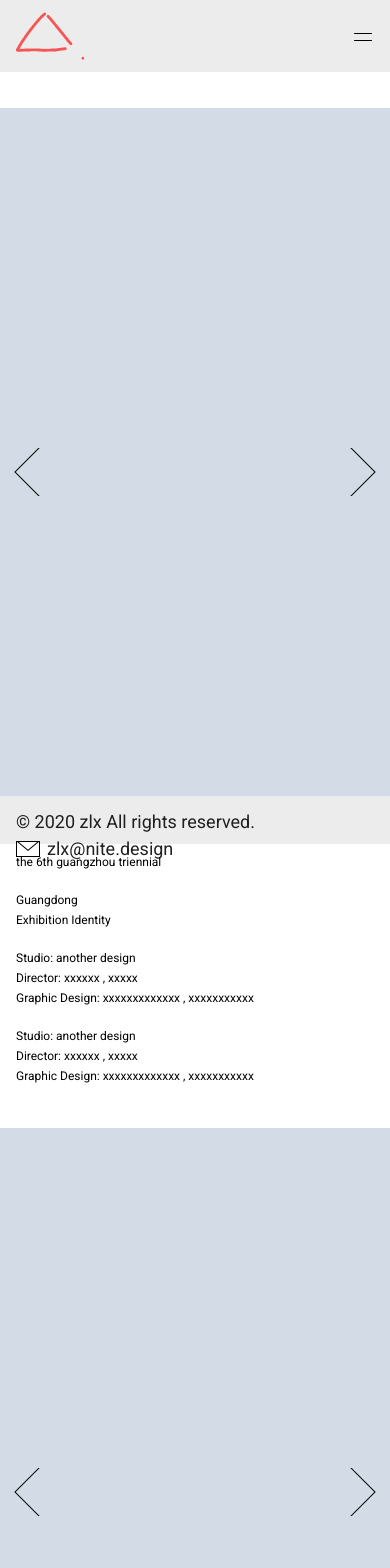
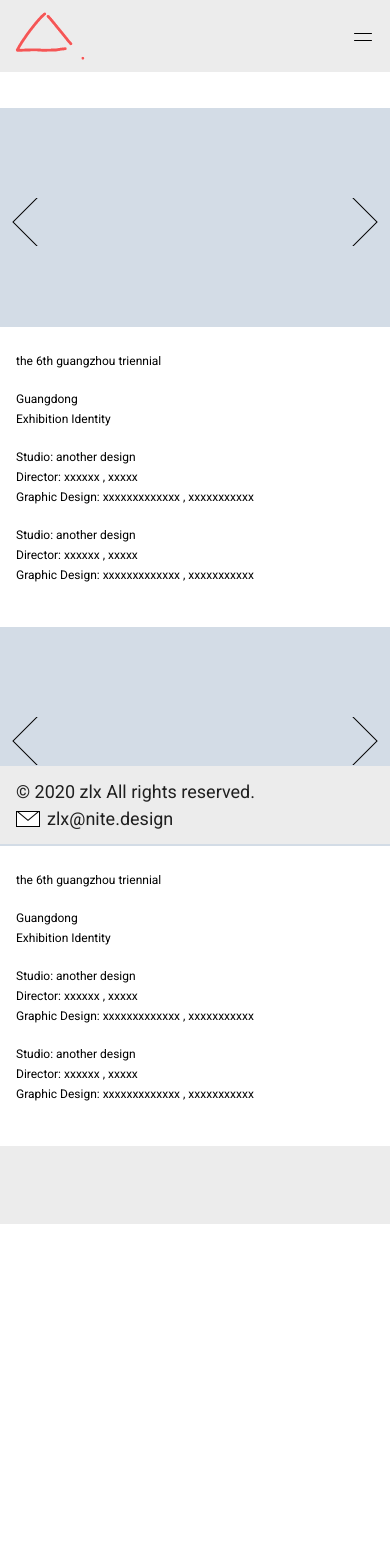
Before and after one commit to chieminchan/blog_demo, a Vue app: page / in a window 390 px wide. Shown: the top 1568 px of the page. After the commit the page ends 1224 px from the top, so only its background shows below. Built offline with nearby package versions, Linux system fonts and the light colour scheme.

Commit message:
#4 fix style

```diff
--- a/src/App.vue
+++ b/src/App.vue
@@ -15,10 +15,13 @@ export default {
 .v-app {
   height: 100%;
   overflow: hidden;
+  background-color: rgb(236, 236, 236);
 
   .v-application--wrap{
     height: 100%;
     overflow: hidden;
+    background-color: rgb(236, 236, 236);
+
   }
 }
 </style>
--- a/src/components/layout/Footer.vue
+++ b/src/components/layout/Footer.vue
@@ -1,5 +1,5 @@
 <template>
-  <v-footer app class="app-footer" :fixed="true" color="#ECECEC" height="48">
+  <v-footer app class="app-footer" :fixed="true" color="#ECECEC">
     <p class="lience">© 2020 zlx All rights reserved.</p>
     <p class="concat">
       <img class="email-icon" src="@/assets/mail.png"/>
@@ -51,6 +51,7 @@ export default {
 
 @media screen and(max-width: 420px){
   .app-footer.v-footer {
+    padding: 3px 16px;
     flex-direction: column;
     align-items: flex-start;
 
--- a/src/components/layout/Index.vue
+++ b/src/components/layout/Index.vue
@@ -31,7 +31,6 @@ export default {
 }
 
 .app-main{
-  background-color: rgb(236, 236, 236);
   overflow-y: auto;
 }
 
--- a/src/views/Design.vue
+++ b/src/views/Design.vue
@@ -1,16 +1,15 @@
 <template>
   <div class="home">
-    <div class="carousel-wrap">
+    <div class="carousel-windows" :style="{padding: screenWidth <= 768 ? 0: '0 5.5%'}">
       <span class="carousel_prev" @click="prevCarousel('carousel_wrap1')"></span>
       <span class="carousel_next" @click="nextCarousel('carousel_wrap1')"></span>
-      <v-carousel ref="carousel_wrap1" hide-delimiters height="720">
-        <v-carousel-item
-          v-for="item in 4"
-          :key="item"
-        ></v-carousel-item>
+      <div class="carousel-wrap">
+        <v-carousel class="carousel-items" ref="carousel_wrap1" hide-delimiters :height="carouselHeight">
+          <v-carousel-item v-for="item in 4" :key="item"></v-carousel-item>
         </v-carousel>
       </div>
-    <div class="carousel-info">
+    </div>
+    <div class="carousel-info" :style="{padding: screenWidth <= 768 ? '24px 16px': '24px 5.5%'}">
       <div class="info-item">
         <p>the 6th guangzhou triennial</p>
       </div>
@@ -29,17 +28,16 @@
         <p>Graphic Design: xxxxxxxxxxxxx , xxxxxxxxxxx</p>
       </div>
     </div>
+    <div class="carousel-windows" :style="{padding: screenWidth <= 768 ? 0: '0 5.5%'}">
+      <span class="carousel_prev" @click="prevCarousel('carousel_wrap1')"></span>
+      <span class="carousel_next" @click="nextCarousel('carousel_wrap1')"></span>
       <div class="carousel-wrap">
-      <span class="carousel_prev" @click="prevCarousel('carousel_wrap2')"></span>
-      <span class="carousel_next" @click="nextCarousel('carousel_wrap2')"></span>
-      <v-carousel ref="carousel_wrap2" hide-delimiters height="720">
-        <v-carousel-item
-          v-for="item in 4"
-          :key="item"
-        ></v-carousel-item>
+        <v-carousel class="carousel-items" ref="carousel_wrap1" hide-delimiters :height="carouselHeight">
+          <v-carousel-item v-for="item in 4" :key="item"></v-carousel-item>
         </v-carousel>
       </div>
-    <div class="carousel-info">
+    </div>
+    <div class="carousel-info" :style="{padding: screenWidth <= 768 ? '24px 16px': '24px 5.5%'}">
       <div class="info-item">
         <p>the 6th guangzhou triennial</p>
       </div>
@@ -68,6 +66,7 @@ export default {
   name: 'Home',
   data () {
     return {
+      screenWidth: document.body.clientWidth,
       items: [
         {
           src: 'https://cdn.vuetifyjs.com/images/carousel/squirrel.jpg'
@@ -84,6 +83,20 @@ export default {
       ]
     }
   },
+  computed: {
+    carouselHeight () {
+      const { screenWidth } = this
+      if (screenWidth < 768) {
+        return Math.round(screenWidth / 1.7778)
+      }
+
+      if (screenWidth * 0.5 <= 720) {
+        return screenWidth * 0.5
+      }
+
+      return 720
+    }
+  },
   methods: {
     prevCarousel (CarouselRef) {
       const carouselChildren = this.$refs[CarouselRef].$children
@@ -93,7 +106,17 @@ export default {
       const carouselChildren = this.$refs[CarouselRef].$children
       carouselChildren[carouselChildren.length - 1].click(event)
     }
+  },
+  mounted () {
+    const that = this
+    window.onresize = () => {
+      return (() => {
+        const screenWidth = document.body.clientWidth
+        that.screenWidth = screenWidth
+      })()
     }
+  }
+
 }
 </script>
 
@@ -101,13 +124,15 @@ export default {
 
 .home{
   height: 100%;
-  padding: 36px 40px 0;
+  padding: 36px 0;
   background-color: white;
 
-  .carousel-wrap{
-    // height: 720px;
-    padding: 0 46px;
+  .carousel-windows{
     position: relative;
+    width: 100%;
+    max-width: 1440px;
+    max-height: 720px;
+    margin: 0 auto;
 
     .carousel_prev,.carousel_next{
       width: 26px;
@@ -116,10 +141,11 @@ export default {
       background-repeat: no-repeat;
       position: absolute;
       top: calc(50% - 20px);
+      z-index: 1;
     }
 
     .carousel_prev{
-       left: 0;
+      left: 3%;
       background-image: url('../assets/left.png');
       &:hover{
         background-image: url('../assets/left_red.png');
@@ -127,11 +153,27 @@ export default {
     }
 
     .carousel_next{
-       right: 0;
+      right: 3%;
       background-image: url('../assets/right.png');
       &:hover{
         background-image: url('../assets/right_red.png');
       }
+    }
+
+  }
+
+  .carousel-wrap{
+    width: 100%;
+    max-width: 1280px;
+    max-height: 720px;
+    // padding: 0 41px;
+    // position: relative;
+    .carousel-items{
+      width: 100%;
+      height: 56.25% !important;
+      max-width: 1280px;
+      max-height: 720px;
+      margin: 0 auto;
     }
   }
   .v-window-item:nth-child(2n) {
@@ -149,7 +191,11 @@ export default {
 
 .carousel-info{
   display: flex;
-  padding: 24px 41px;
+  // padding: 24px 46px;
+  width: 100%;
+  max-width: 1440px;
+  max-height: 720px;
+  margin: 0 auto;
 
   .info-item{
     width: 25%;
@@ -169,21 +215,11 @@ export default {
   .home{
     padding: 36px 0 0;
 
-    .carousel-wrap{
-      padding:0;
-
-      .carousel_prev,.carousel_next{
-        z-index:1;
-      }
-
     .carousel_prev{
       left: 14px;
     }
-
     .carousel_next{
       right: 14px;
-      }
-
     }
 
     .carousel-info{
--- a/src/views/Info.vue
+++ b/src/views/Info.vue
@@ -52,7 +52,6 @@ export default {
     width: 338px;
     font-size: 18px;
     color: #000000;
-    margin: 0 auto;
 
     p {
       line-height: 25px;
@@ -93,12 +92,10 @@ export default {
       padding: 36px 0;
 
       .profile {
+        width: 80%;
+        margin: 0 auto;
         display: flex;
         flex-direction: column;
-      }
-
-      .profile-avatar {
-         margin: 0 auto;
       }
 
       .avatar-img{
@@ -113,4 +110,21 @@ export default {
       }
     }
   }
+
+    @media screen and (max-width: 767px){
+      .info-page{
+        width: 100%;
+        padding: 36px 0;
+
+        .profile {
+          width: 90%;
+          min-width: 320px;
+        }
+
+        .detail{
+          width: 90%;
+          min-width: 320px;
+        }
+      }
+    }
 </style>
```
Lines whose indentation alone changed are shown as unchanged.
